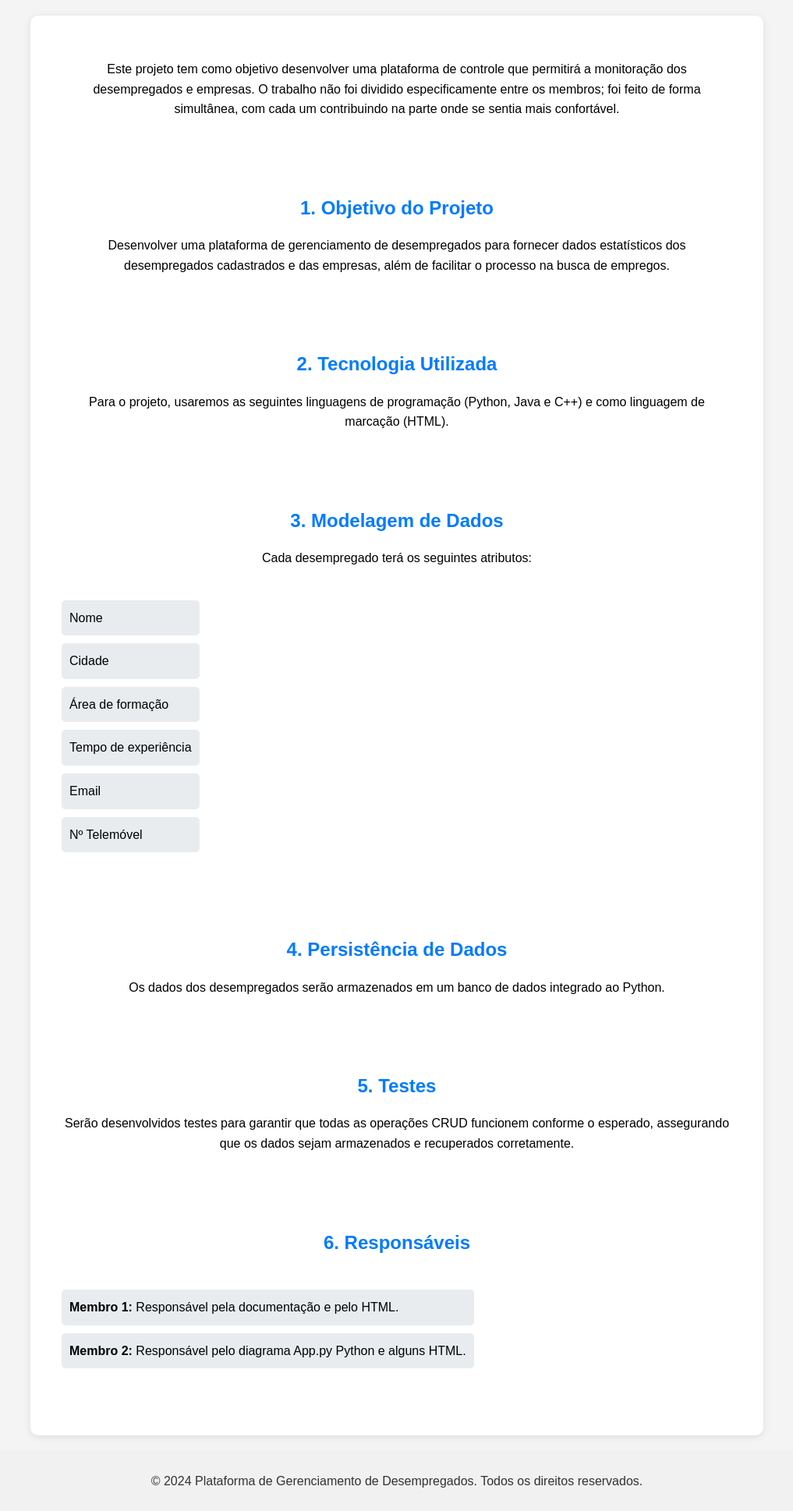
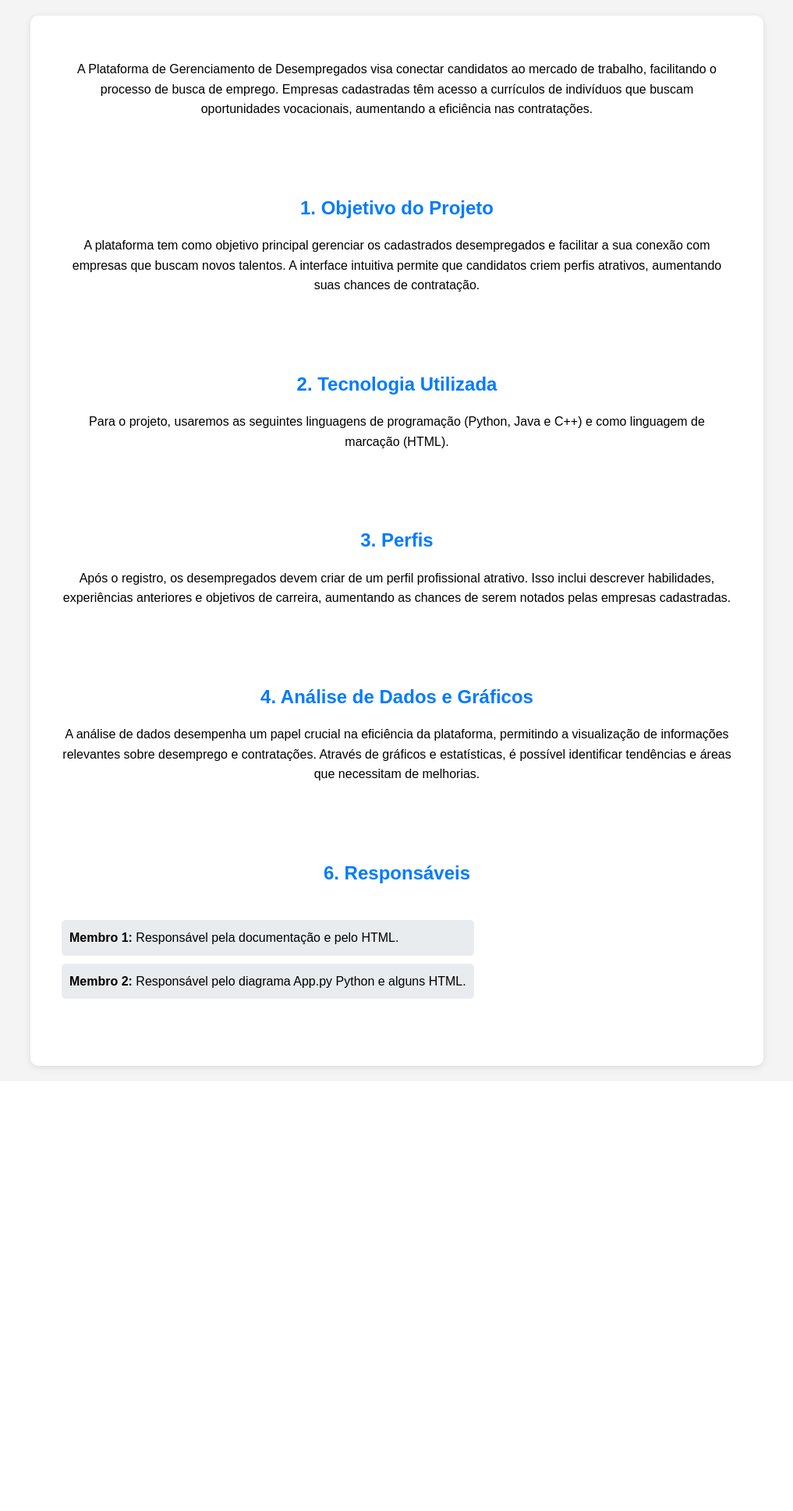
Before and after one commit to Eudneygabriel/python, a Flask app: page /pagina9 in a window 1280 px wide. Shown: the part 134-2072 px from the top of the page at 78% size, without its empty margins (131-1148 px from the left). After the commit the page ends 1510 px from the top, so only its background shows below. Run offline with Flask 3, Linux system fonts and the light colour scheme.

Commit message:
alteraçao do pgd

```diff
--- a/static/styles.css
+++ b/static/styles.css
@@ -11,7 +11,6 @@ body {
   padding-top: 50px;
 }
 
-
 h1,
 h2,
 h3 {
@@ -21,12 +20,15 @@ h3 {
 .container {
   max-width: 600px;
   margin: 0 auto;
+}
 
 li {
   margin: 10px 0;
 }
 
-h1, h2, h3 {
+h1,
+h2,
+h3 {
   color: #333;
 }
 
--- a/templates/PGD.html
+++ b/templates/PGD.html
@@ -19,20 +19,21 @@
     <main class="container">
       <section id="introducao" class="introducao">
         <p>
-          Este projeto tem como objetivo desenvolver uma plataforma de controle
-          que permitirá a monitoração dos desempregados e empresas. O trabalho
-          não foi dividido especificamente entre os membros; foi feito de forma
-          simultânea, com cada um contribuindo na parte onde se sentia mais
-          confortável.
+          A Plataforma de Gerenciamento de Desempregados visa conectar
+          candidatos ao mercado de trabalho, facilitando o processo de busca de
+          emprego. Empresas cadastradas têm acesso a currículos de indivíduos
+          que buscam oportunidades vocacionais, aumentando a eficiência nas
+          contratações.
         </p>
       </section>
 
       <section id="objetivo" class="topicos">
         <h2>1. Objetivo do Projeto</h2>
         <p>
-          Desenvolver uma plataforma de gerenciamento de desempregados para
-          fornecer dados estatísticos dos desempregados cadastrados e das
-          empresas, além de facilitar o processo na busca de empregos.
+          A plataforma tem como objetivo principal gerenciar os cadastrados
+          desempregados e facilitar a sua conexão com empresas que buscam novos
+          talentos. A interface intuitiva permite que candidatos criem perfis
+          atrativos, aumentando suas chances de contratação.
         </p>
       </section>
 
@@ -45,52 +46,38 @@
       </section>
 
       <section id="modelagem-dados" class="topicos">
-        <h2>3. Modelagem de Dados</h2>
-        <p>Cada desempregado terá os seguintes atributos:</p>
-        <ul>
-          <li>Nome</li>
-          <li>Cidade</li>
-          <li>Área de formação</li>
-          <li>Tempo de experiência</li>
-          <li>Email</li>
-          <li>Nº Telemóvel</li>
-        </ul>
+        <h2>3. Perfis</h2>
+        <p>
+          Após o registro, os desempregados devem criar de um perfil
+          profissional atrativo. Isso inclui descrever habilidades, experiências
+          anteriores e objetivos de carreira, aumentando as chances de serem
+          notados pelas empresas cadastradas.
+        </p>
       </section>
 
       <section id="persistencia-dados" class="topicos">
-        <h2>4. Persistência de Dados</h2>
+        <h2>4. Análise de Dados e Gráficos</h2>
         <p>
-          Os dados dos desempregados serão armazenados em um banco de dados
-          integrado ao Python.
-        </p>
-      </section>
-
-      <section id="testes" class="topicos">
-        <h2>5. Testes</h2>
-        <p>
-          Serão desenvolvidos testes para garantir que todas as operações CRUD
-          funcionem conforme o esperado, assegurando que os dados sejam
-          armazenados e recuperados corretamente.
+          A análise de dados desempenha um papel crucial na eficiência da
+          plataforma, permitindo a visualização de informações relevantes sobre
+          desemprego e contratações. Através de gráficos e estatísticas, é
+          possível identificar tendências e áreas que necessitam de melhorias.
         </p>
       </section>
 
       <section id="responsaveis" class="topicos">
         <h2>6. Responsáveis</h2>
         <ul>
-
-            <li><strong>Membro 1:</strong> Responsável pela documentação e pelo HTML.</li>
-            <li><strong>Membro 2:</strong> Responsável pelo diagrama App.py Python e alguns HTML.</li>
-
+          <li>
+            <strong>Membro 1:</strong> Responsável pela documentação e pelo
+            HTML.
+          </li>
+          <li>
+            <strong>Membro 2:</strong> Responsável pelo diagrama App.py Python e
+            alguns HTML.
+          </li>
         </ul>
       </section>
-
     </main>
-
-    <footer>
-      <p>
-        &copy; 2024 Plataforma de Gerenciamento de Desempregados. Todos os
-        direitos reservados.
-      </p>
-    </footer>
   </body>
 </html>
```
